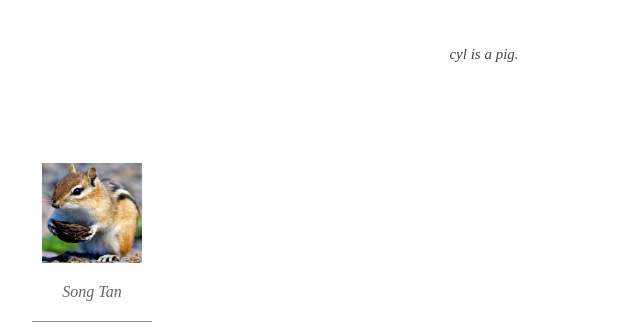
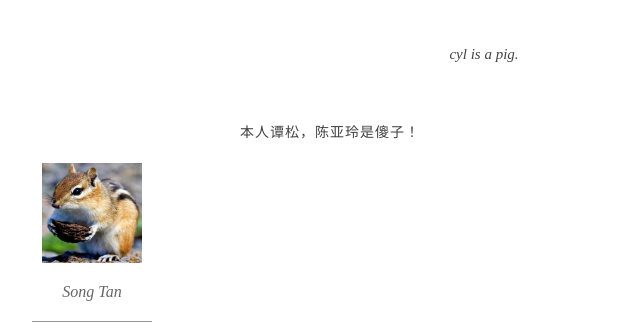
Before and after one commit to SongTan95/squirrel2018.github.io, a plain HTML site: page about/index.html in a window 1280 px wide. Shown: the top 328 px of the page, without its empty margins (156-799 px from the left). Drawn offline with nearby package versions, Linux system fonts and the light colour scheme; some packages are replaced by stand-ins of ours; a script that the page names is missing; a small style sheet from the web is missing.

Commit message:
Site updated: 2019-04-14 22:59:17

```diff
--- a/about/index.html
+++ b/about/index.html
@@ -112,6 +112,7 @@
         <!-- Main Content -->
 
 <div class="post-content ">
+    <p>本人谭松，陈亚玲是傻子！</p>
 
 
     <div id="comment-container">
```
